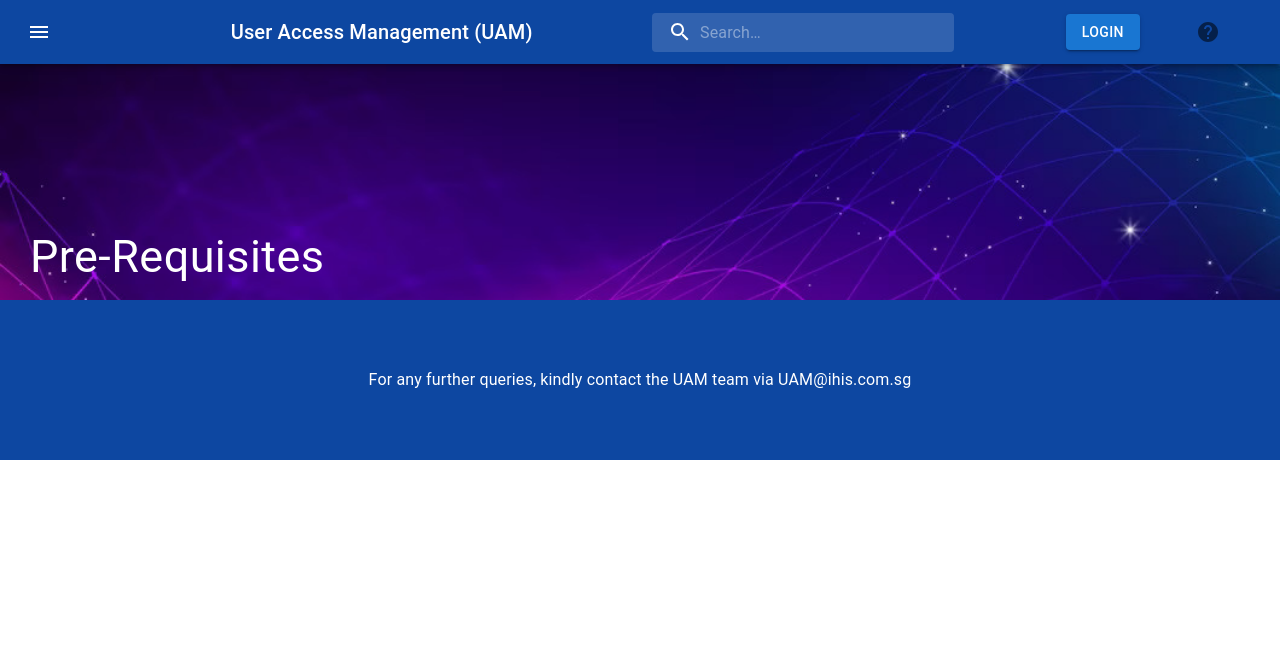
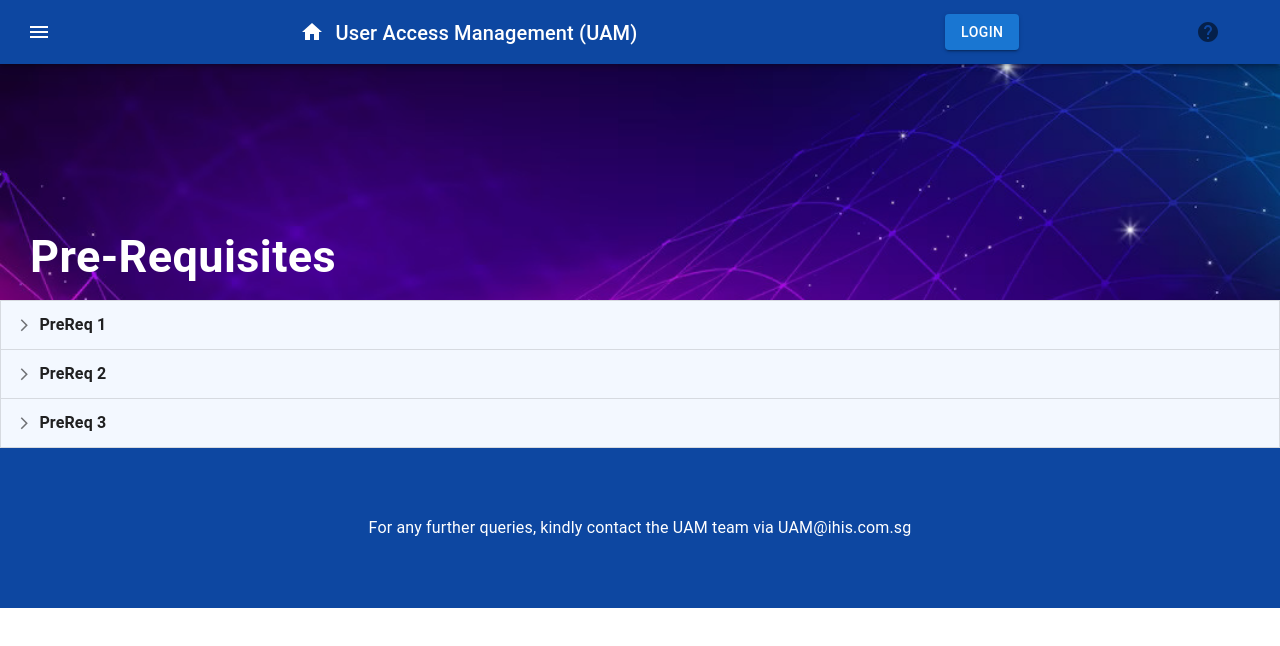
Before and after one commit to Jeromeoui/UAMFront, a React (Create React App) app: page /prereqs in a window 1280 px wide. Shown: the top 646 px of the page. Built offline with nearby package versions, Linux system fonts and the light colour scheme.

Commit message:
Updated AppBar, Standardized Accordion,
TO DO:
-Remove Drawer option
-Make sure page accommodates small windows
-Add FAQ, Processes, PreReqs to the AppBar
-Add <div/> features to Home page

```diff
--- a/src/components/FAQ.js
+++ b/src/components/FAQ.js
@@ -1,10 +1,35 @@
 import PageHeader from "./PageHeader";
+import QnA from "./QnA";
 
 export default function FAQ() {
+    const qData = [
+        {
+            qn: 'Question 1',
+            ans: `HAHALorem ipsum dolor sit amet, consectetur adipiscing elit. Suspendisse
+            malesuada lacus ex, sit amet blandit leo lobortis eget. Lorem ipsum dolor
+            sit amet, consectetur adipiscing elit. Suspendisse malesuada lacus ex,
+            sit amet blandit leo lobortis eget.`,
+        },
+        {
+            qn: 'Question 2',
+            ans: `Lorem ipsum dolor sit amet, consectetur adipiscing elit. Suspendisse
+            malesuada lacus ex, sit amet blandit leo lobortis eget. Lorem ipsum dolor
+            sit amet, consectetur adipiscing elit. Suspendisse malesuada lacus ex,
+            sit amet blandit leo lobortis eget.`,
+        },
+        {
+            qn: 'Question 3',
+            ans: `Lorem ipsum dolor sit amet, consectetur adipiscing elit. Suspendisse
+            malesuada lacus ex, sit amet blandit leo lobortis eget. Lorem ipsum dolor
+            sit amet, consectetur adipiscing elit. Suspendisse malesuada lacus ex,
+            sit amet blandit leo lobortis eget.`,
+        },
+    ];
 
     return (
         <div>
             <PageHeader title='FAQ'/>
+            <QnA data={qData}/>
         </div>
     );
 }
--- a/src/components/Header.js
+++ b/src/components/Header.js
@@ -13,6 +13,9 @@ import Grid from '@mui/material/Grid';
 import HelpIcon from '@mui/icons-material/Help'
 import { useMediaQuery } from '@mui/material';
 import SideMenu from './SideMenu';
+
+import { Link } from 'react-router-dom';
+import HomeIcon from '@mui/icons-material/Home';
 
 const Search = styled('div')(({ theme }) => ({
   position: 'relative',
@@ -86,15 +89,30 @@ export default function SearchAppBar({onMenuClick}) {
                 </IconButton>
             </Grid>
         <Grid item xs={7} md={4}>
+          <Link to="/" style={{ textDecoration: 'none', color: 'white', display: 'flex',
+          '&:hover': {
+            textDecoration: 'none',
+            color: 'blue'
+          },
+        }}>
+          <Grid container alignItems="center" spacing={1.5}>
+          <Grid item>
+            <HomeIcon style={{ marginTop: '6px' }}/>
+          </Grid>
+          <Grid item>
             <Typography
                 variant="h6"
+                style={{ marginTop: '1px' }}
                 noWrap component="div"
                 // style={{ marginLeft : isXlScreen ? '-100px ': '-200px' }}
                 sx={{ flexGrow: 1 }}>
                 User Access Management (UAM)
             </Typography>
+            </Grid>
+            </Grid>
+          </Link>
         </Grid>
-        {isWindowMaximized && (
+        {/* {isWindowMaximized && (
           <Grid item xs={3}>
             <Search>
               <SearchIconWrapper>
@@ -107,7 +125,7 @@ export default function SearchAppBar({onMenuClick}) {
               />
             </Search>
           </Grid>
-        )}
+        )} */}
         {isWindowMaximized && (
           <Grid item xs={1}>
               <Button variant="contained"
--- a/src/components/Home.js
+++ b/src/components/Home.js
@@ -5,7 +5,7 @@ import PageHeader from "./PageHeader";
 export default function Home() {
     return (
         <div>
-            <PageHeader title='Home'/>
+            {/* <PageHeader title='Home'/> */}
             <HomeImage/>
         </div>
 
--- a/src/components/HomeImage.js
+++ b/src/components/HomeImage.js
@@ -10,7 +10,7 @@ import { useEffect, useState } from 'react';
 const images = [
   {
     url: require('./assets/BlueDigitalNetwork.jpg'),
-    title: 'Welcome to the User Access Management (UAM) Site!',
+    title: 'Welcome to the User Access Management (UAM) Site',
     width: '40%',
   },
 ];
--- a/src/components/PageHeader.js
+++ b/src/components/PageHeader.js
@@ -26,6 +26,7 @@ export default function PageHeader(props) {
         <Typography
             style={typographyStyles}
             component="h1"
+            fontWeight="bold"
             align="left">
             {title}
         </Typography>
--- a/src/components/PreReqs.js
+++ b/src/components/PreReqs.js
@@ -1,11 +1,34 @@
 import PageHeader from "./PageHeader";
+import QnA from "./QnA";
 
 export default function PreReqs() {
+    const PreReqData = [
+        {
+            qn: 'PreReq 1',
+            ans: `HAHALorem ipsum dolor sit amet, consectetur adipiscing elit. Suspendisse
+            malesuada lacus ex, sit amet blandit leo lobortis eget. Lorem ipsum dolor
+            sit amet, consectetur adipiscing elit. Suspendisse malesuada lacus ex,
+            sit amet blandit leo lobortis eget.`,
+        },
+        {
+            qn: 'PreReq 2',
+            ans: `Lorem ipsum dolor sit amet, consectetur adipiscing elit. Suspendisse
+            malesuada lacus ex, sit amet blandit leo lobortis eget. Lorem ipsum dolor
+            sit amet, consectetur adipiscing elit. Suspendisse malesuada lacus ex,
+            sit amet blandit leo lobortis eget.`,
+        },
+        {
+            qn: 'PreReq 3',
+            ans: `Lorem ipsum dolor sit amet, consectetur adipiscing elit. Suspendisse
+            malesuada lacus ex, sit amet blandit leo lobortis eget. Lorem ipsum dolor
+            sit amet, consectetur adipiscing elit. Suspendisse malesuada lacus ex,
+            sit amet blandit leo lobortis eget.`,
+        },
+    ];
     return (
         <div>
             <PageHeader title='Pre-Requisites'/>
-            <div/>
-            <div/>
+            <QnA data={PreReqData}/>
         </div>
     );
 }
--- a/src/components/Processes.js
+++ b/src/components/Processes.js
@@ -1,9 +1,34 @@
 import PageHeader from "./PageHeader";
+import QnA from "./QnA";
 
 export default function Processes() {
+    const ProcessesData = [
+        {
+            qn: 'Process 1',
+            ans: `Lorem ipsum dolor sit amet, consectetur adipiscing elit. Suspendisse
+            malesuada lacus ex, sit amet blandit leo lobortis eget. Lorem ipsum dolor
+            sit amet, consectetur adipiscing elit. Suspendisse malesuada lacus ex,
+            sit amet blandit leo lobortis eget.`,
+        },
+        {
+            qn: 'Process 2',
+            ans: `Lorem ipsum dolor sit amet, consectetur adipiscing elit. Suspendisse
+            malesuada lacus ex, sit amet blandit leo lobortis eget. Lorem ipsum dolor
+            sit amet, consectetur adipiscing elit. Suspendisse malesuada lacus ex,
+            sit amet blandit leo lobortis eget.`,
+        },
+        {
+            qn: 'Process 3',
+            ans: `Lorem ipsum dolor sit amet, consectetur adipiscing elit. Suspendisse
+            malesuada lacus ex, sit amet blandit leo lobortis eget. Lorem ipsum dolor
+            sit amet, consectetur adipiscing elit. Suspendisse malesuada lacus ex,
+            sit amet blandit leo lobortis eget.`,
+        },
+    ];
     return (
         <div>
             <PageHeader title='Processes'/>
+            <QnA data={ProcessesData}/>
         </div>
     );
 }
--- /dev/null
+++ b/src/components/QnA.js
@@ -0,0 +1,81 @@
+import * as React from 'react';
+import { styled } from '@mui/material/styles';
+import ArrowForwardIosSharpIcon from '@mui/icons-material/ArrowForwardIosSharp';
+import MuiAccordion from '@mui/material/Accordion';
+import MuiAccordionSummary from '@mui/material/AccordionSummary';
+import MuiAccordionDetails from '@mui/material/AccordionDetails';
+import Typography from '@mui/material/Typography';
+
+const Accordion = styled((props) => (
+  <MuiAccordion disableGutters elevation={0} square {...props} />
+))(({ theme }) => ({
+  border: `1px solid ${theme.palette.divider}`,
+  '&:not(:last-child)': {
+    borderBottom: 0,
+  },
+  '&:before': {
+    display: 'none',
+  },
+}));
+
+const AccordionSummary = styled((props) => (
+  <MuiAccordionSummary
+    expandIcon={<ArrowForwardIosSharpIcon sx={{ fontSize: '0.9rem' }} />}
+    {...props}
+  />
+))(({ theme }) => ({
+  backgroundColor:'transparent',
+    // theme.palette.mode === 'dark'
+    //   ? 'rgba(255, 255, 255, .05)'
+    //   : 'rgba(0, 0, 0, .03)',
+  flexDirection: 'row-reverse',
+  '& .MuiAccordionSummary-expandIconWrapper.Mui-expanded': {
+    transform: 'rotate(90deg)',
+  },
+  '& .MuiAccordionSummary-content': {
+    marginLeft: theme.spacing(1),
+  },
+}));
+
+const AccordionDetails = styled(MuiAccordionDetails)(({ theme }) => ({
+  padding: theme.spacing(2),
+  borderTop: '1px solid rgba(0, 0, 0, .125)',
+}));
+
+export default function QnA(props) {
+    const {data} = props;
+  const [expanded, setExpanded] = React.useState([]);
+
+  const handleChange = (panel) => (event, isExpanded) => {
+    if (isExpanded) {
+        setExpanded((prevExpanded) => [...prevExpanded, panel]);
+      } else {
+        setExpanded((prevExpanded) => prevExpanded.filter((p) => p !== panel));
+      }
+  };
+
+  return (
+    <div>
+        {data.map((item, index) => (
+            <Accordion
+                key={index}
+                style={{backgroundColor: '#F3F8FF'}}
+                expanded={expanded.includes(`panel${index}`)}
+                onChange={handleChange(`panel${index}`)}
+            >
+                <AccordionSummary
+                    aria-controls={`panel${index}-content`}
+                    id={`panel${index}-header`}
+                >
+                    <Typography fontWeight="bold">{item.qn}</Typography>
+                </AccordionSummary>
+                <AccordionDetails>
+                    <Typography align="left">
+                        {item.ans}
+                    </Typography>
+                </AccordionDetails>
+            </Accordion>
+        ))}
+    </div>
+  );
+}
```
